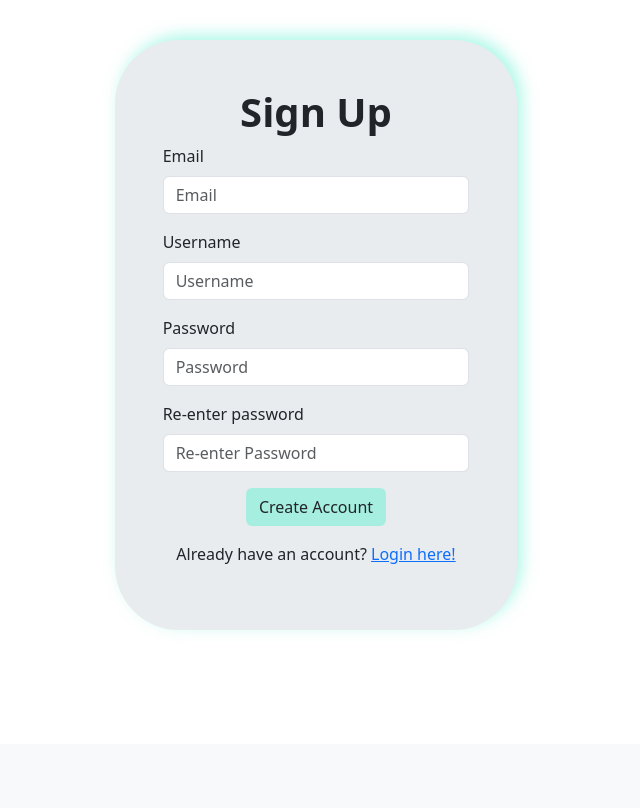
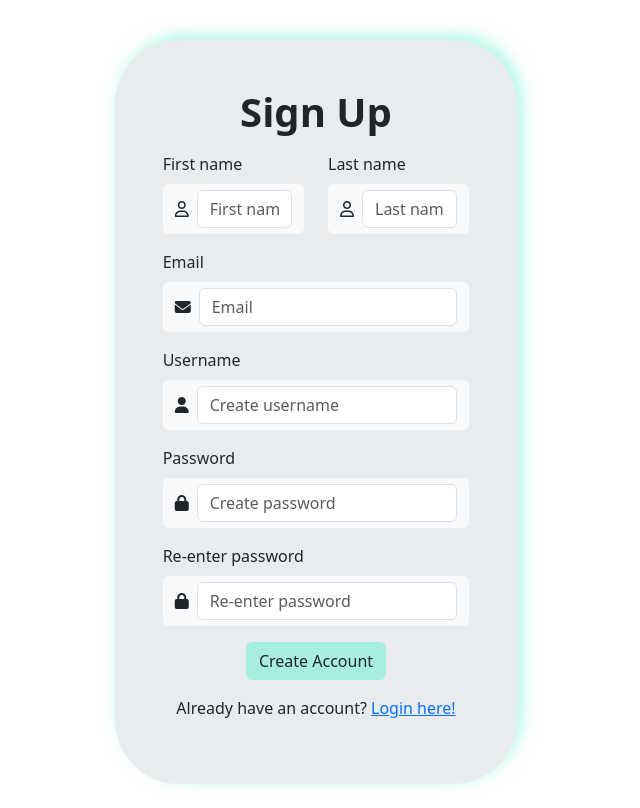
Before and after one commit to mustafaap/Niners-United-Classroom-Tracker-ITSC-3155-Final-Project, a Flask app: page /signup in a window 1280 px wide. Shown: the part 56-864 px from the top of the page, without its empty margins (324-964 px from the left). Before the commit the page ends 686 px from the top, so only its background shows below. Run offline with Flask 3, Linux system fonts and the light colour scheme.

Commit message:
Added name inputs in the signup page and icons for login and signup

```diff
--- a/app.py
+++ b/app.py
@@ -163,14 +163,17 @@ def delete_rating(rating_id: int):
 def register():
     username = request.form.get('username')
     password = request.form.get('password')
+    fname = request.form.get('fname')
+    lname = request.form.get('lname')
+    email = request.form.get('email')
 
-    if not username or not password:
+    if not username or not password or not fname or not lname or not email:
         abort(400)
 
     hashed_password = bcrypt.generate_password_hash(password).decode()
 
-    new_user = Users(username, hashed_password)
+    new_user = Users(username, hashed_password, fname, lname, email)
     db.session.add(new_user)
     db.session.commit()
 
-    return redirect('/signup')
+    return redirect('/login')
--- a/src/models.py
+++ b/src/models.py
@@ -41,9 +41,12 @@ class Users(db.Model):
     favorite = db.Column(db.String(255))
     picture = db.Column(db.String(255))
 
-    def __init__(self, username: str, password: str):
+    def __init__(self, username: str, password: str, first_name: str, last_name: str, email: str):
         self.username = username
         self.password = password
+        self.first_name = first_name
+        self.last_name = last_name
+        self.email = email
 
 
 class Comments(db.Model):
--- a/static/script.js
+++ b/static/script.js
@@ -53,3 +53,16 @@ function initMap() {
       alert('Please enable location!');
     }
 }
+
+function checkPasswordMatch() {
+  var password = document.getElementById("password").value;
+  var repassword = document.getElementById("repassword").value;
+  var error = document.getElementById("passwordMatchError");
+  if (password != repassword) {
+      error.style.display = "block";
+      return false;
+  } else {
+      error.style.display = "none";
+      return true;
+  }
+}
--- a/templates/signup.html
+++ b/templates/signup.html
@@ -5,23 +5,52 @@
 <div class="container-fluid">
     <div class="row justify-content-center align-items-center">
         <div class="col-md-4 col-11 mt-3">
-            <form action="/register" method="post" class="bg-body-secondary my-4 p-5 box-shadow" style="border-radius: 4rem;">
-                <h1 class="d-flex justify-content-center fw-bold">Sign Up</h1>
+            <form action="/register" method="post" class="bg-body-secondary my-4 p-5 box-shadow" style="border-radius: 4rem;"  onsubmit="return checkPasswordMatch()">
+                <h1 class="d-flex justify-content-center fw-bold mb-3">Sign Up</h1>
+                    <div class="mb-3 row">
+                        <div class="col">
+                            <label for="fname" class="form-label">First name</label>
+                            <span class="input-group-text border-0">
+                                <i class="fa-regular fa-user me-2"></i>
+                                <input type="text" class="form-control" id="fname" name="fname" placeholder="First name" required>
+                            </span>
+                        </div>
+                        <div class="col">
+                            <label for="lname" class="form-label">Last name</label>
+                            <span class="input-group-text border-0">
+                                <i class="fa-regular fa-user me-2"></i>
+                                <input type="text" class="form-control" id="lname" name="lname" placeholder="Last name" required>
+                            </span>
+                        </div>
+                    </div>
                     <div class="mb-3">
                         <label for="email" class="form-label">Email</label>
-                        <input type="email" class="form-control" id="email" name="email" placeholder="Email" required>
+                        <span class="input-group-text border-0">
+                            <i class="fa fa-envelope me-2"></i>
+                            <input type="email" class="form-control" id="email" name="email" placeholder="Email" required>
+                        </span>
                     </div>
                     <div class="mb-3">
                         <label for="username" class="form-label">Username</label>
-                        <input type="text" class="form-control" id="username" name="username" placeholder="Username" required>
+                        <span class="input-group-text border-0">
+                            <i class="fa fa-user me-2"></i>
+                            <input type="text" class="form-control" id="username" name="username" placeholder="Create username" required>
+                        </span>
                     </div>
                     <div class="mb-3">
                         <label for="password" class="form-label">Password</label>
-                        <input type="password" class="form-control" id="password" name="password" placeholder="Password" required>
+                        <span class="input-group-text border-0">
+                            <i class="fa fa-lock me-2"></i>
+                            <input type="password" class="form-control" id="password" name="password" placeholder="Create password" required>
+                        </span>
                     </div>
                     <div class="mb-3">
                         <label for="repassword" class="form-label">Re-enter password</label>
-                        <input type="password" class="form-control" id="repassword" name="repassword" placeholder="Re-enter Password" required>
+                        <span class="input-group-text border-0">
+                            <i class="fa fa-lock me-2"></i>
+                            <input type="password" class="form-control" id="repassword" name="repassword" placeholder="Re-enter password" oninput="checkPasswordMatch()" required>
+                        </span>
+                        <div id="passwordMatchError" style="display:none;color:red;">Passwords do not match</div>
                     </div>
                     <div class="d-flex flex-column align-items-center">
                         <button type="submit" class="btn" style="background-color: rgba(98,241,210,0.5);">Create Account</button>
@@ -32,4 +61,5 @@
     </div>
 </div>
 
+<script src="static/script.js"></script>
 {% endblock %}
```
Also changed, not shown: templates/login.html (+8 -2 lines).
